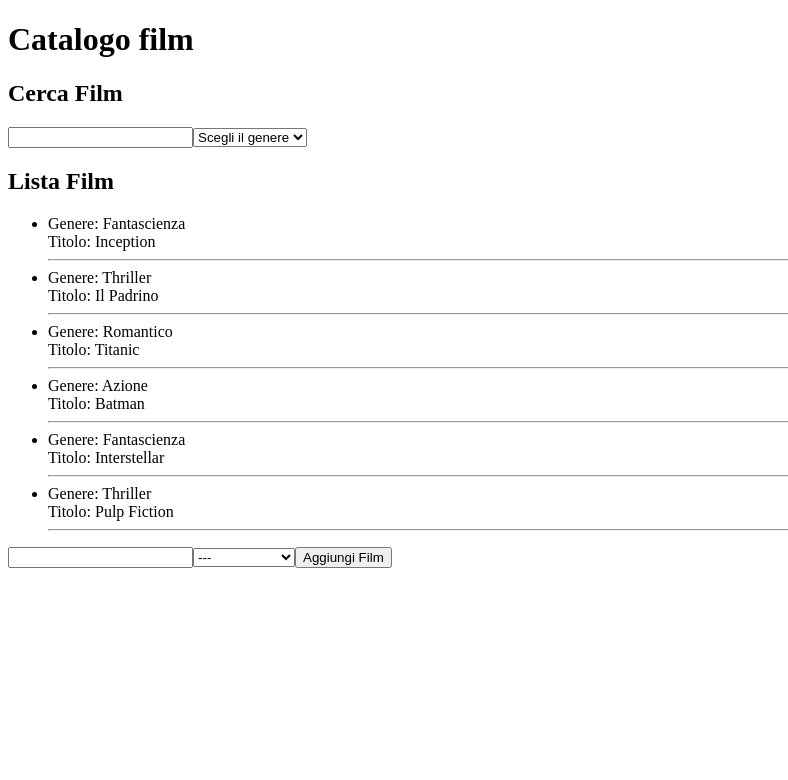
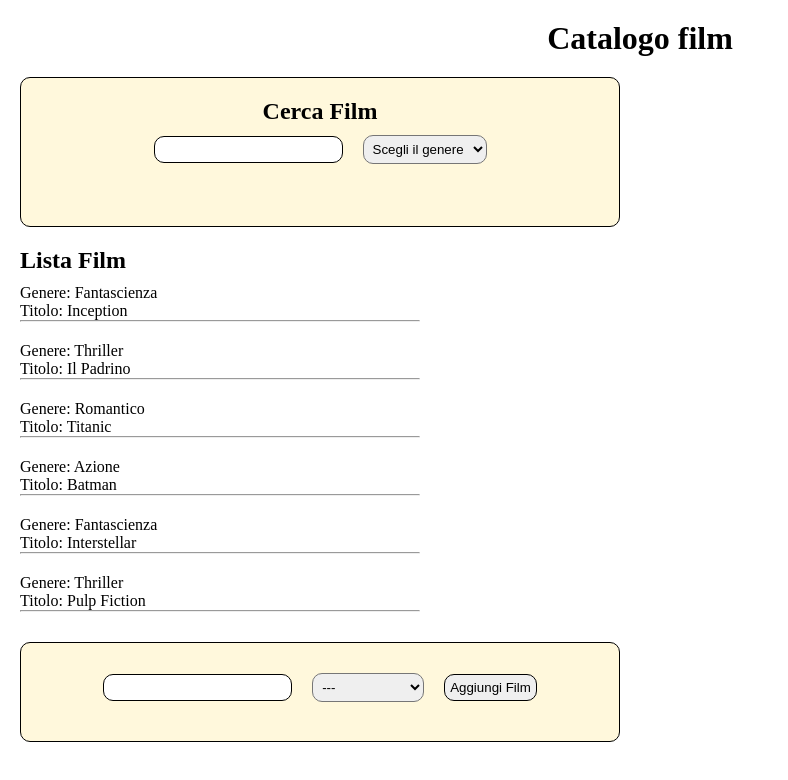
Before and after one commit to AndreaRispoli97/react-movie-filter, a React (Vite) app: page / in a window 1280 px wide. Shown: the top 780 px of the page, without its empty margins (0-788 px from the left). Built offline with nearby package versions, Linux system fonts and the light colour scheme.

Commit message:
feat: style css

```diff
--- a/src/App.jsx
+++ b/src/App.jsx
@@ -47,7 +47,7 @@ function App() {
   return (
     <>
       <h1>Catalogo film</h1>
-      <section>
+      <section className='container-first'>
         <h2>Cerca Film</h2>
         <input type="text" value={searchTitle} onChange={e => setSearchTitle(e.target.value)} />
 
@@ -59,7 +59,8 @@ function App() {
           <option>Azione</option>
         </select>
         <h2>{searchGenre}</h2>
-
+      </section>
+      <section>
         <article>
           <h2>Lista Film</h2>
           <ul>
@@ -72,7 +73,7 @@ function App() {
           </ul>
         </article>
       </section>
-      <section>
+      <section className='container-second'>
         <form onSubmit={addFilm}>
           <input type="text"
             onChange={event => setNewFilm(event.target.value)}
--- a/src/index.css
+++ b/src/index.css
@@ -0,0 +1,64 @@
+* {
+  padding: 0;
+  margin: 0;
+  box-sizing: border-box;
+}
+
+h1 {
+  text-align: center;
+  padding: 20px 0px;
+}
+
+section {
+
+  padding: 20px;
+}
+
+hr {
+  width: 400px;
+}
+
+li {
+  padding: 10px 0px;
+  list-style: none;
+}
+
+.container-first {
+  width: 600px;
+  height: 150px;
+  text-align: center;
+  border: 1px solid black;
+  border-radius: 10px;
+  margin-left: 20px;
+  background-color: cornsilk;
+}
+
+.container-second {
+  width: 600px;
+  height: 100px;
+  text-align: center;
+  border: 1px solid black;
+  border-radius: 10px;
+  margin-left: 20px;
+  background-color: cornsilk;
+}
+
+select {
+  border-radius: 10px;
+  padding: 5px;
+  margin: 10px;
+}
+
+input {
+  border-radius: 10px;
+  padding: 5px;
+  margin: 10px;
+  border: 1px solid black;
+}
+
+button {
+  border-radius: 10px;
+  padding: 5px;
+  margin: 10px;
+  border: 1px solid black;
+}
```
